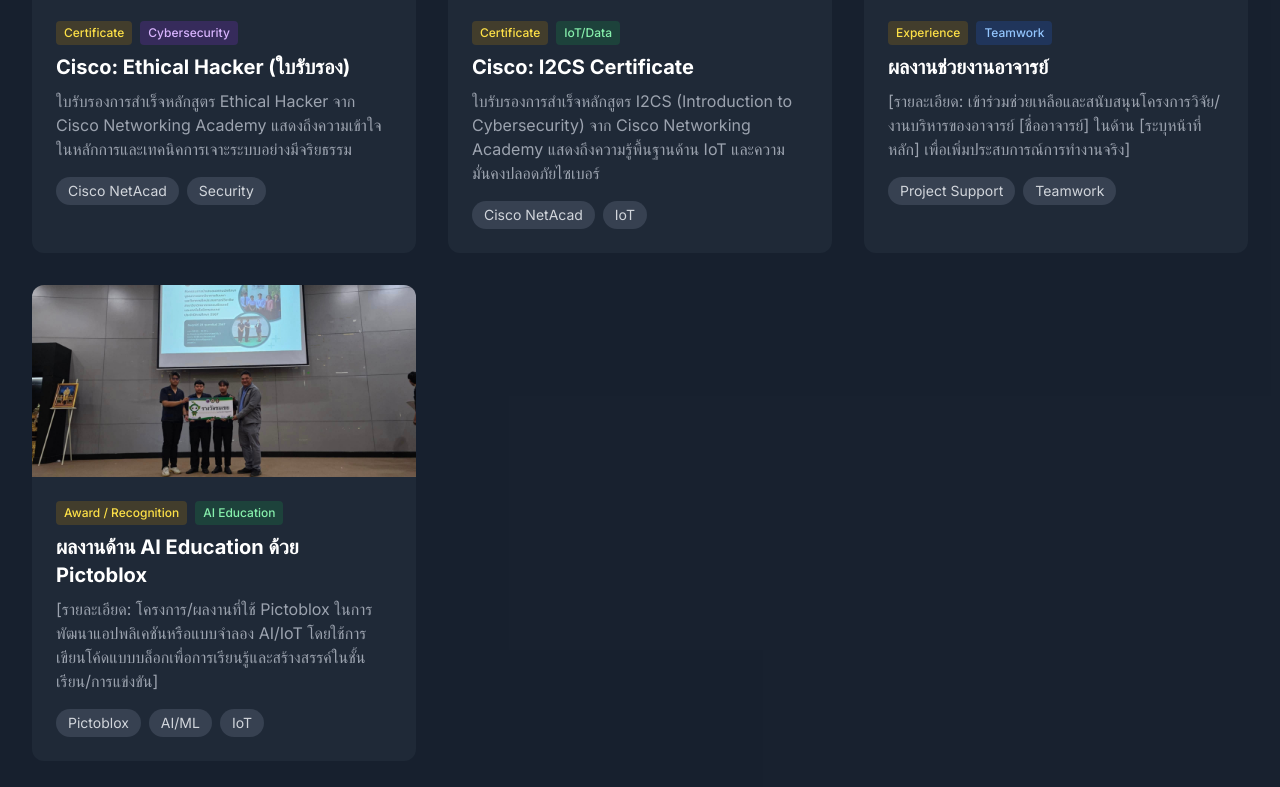
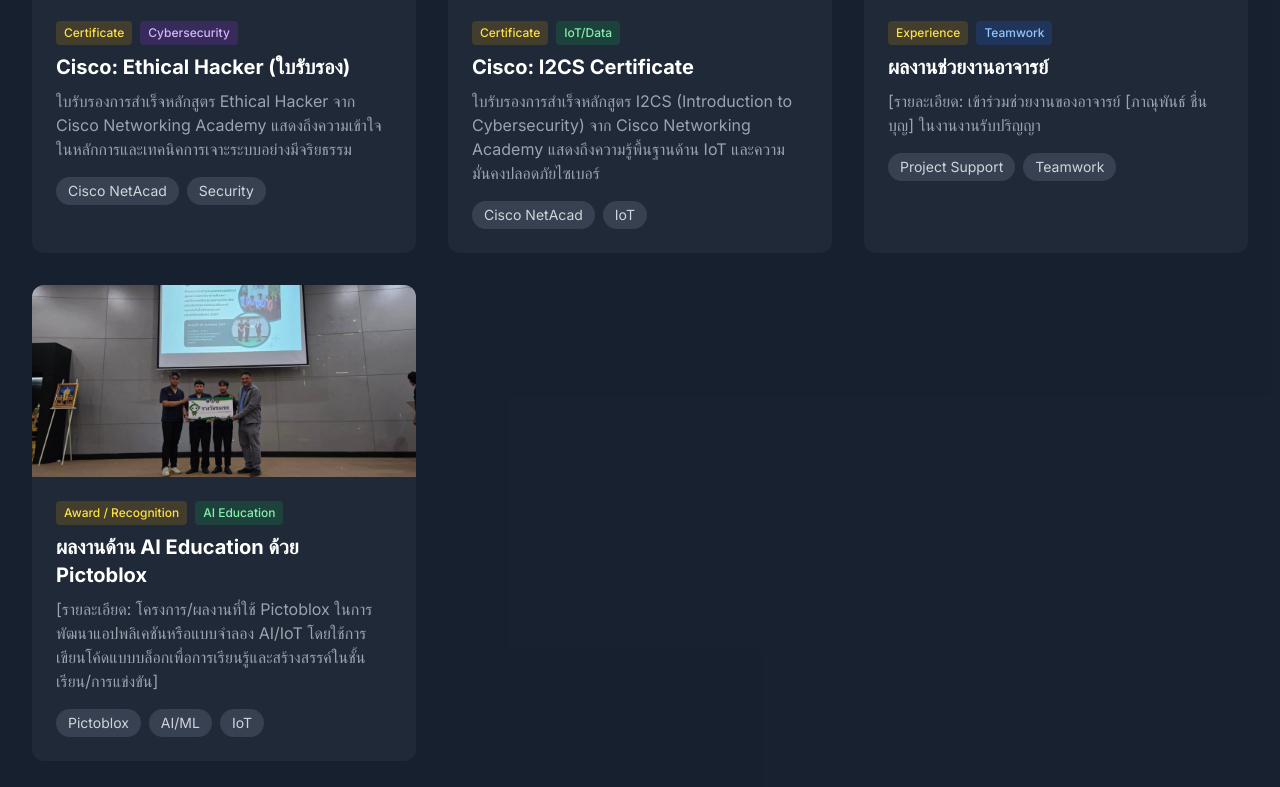
Before and after one commit to wira131/wira131.github.io, a plain HTML site: page index.html in a window 1280 px wide. Shown: the part 2653-3440 px from the top of the page. Drawn offline with nearby package versions, Linux system fonts and the light colour scheme.

Commit message:
Update index.html

```diff
--- a/index.html
+++ b/index.html
@@ -540,7 +540,7 @@
                         </div>
                         <h3 class="text-xl font-bold mb-2 text-white">ผลงานช่วยงานอาจารย์</h3>
                         <p class="text-gray-400 mb-4">
-                            [รายละเอียด: เข้าร่วมช่วยเหลือและสนับสนุนโครงการวิจัย/งานบริหารของอาจารย์ [ชื่ออาจารย์] ในด้าน [ระบุหน้าที่หลัก] เพื่อเพิ่มประสบการณ์การทำงานจริง]
+                            [รายละเอียด: เข้าร่วมช่วยงานของอาจารย์ [ภาณุพันธ์ ชื่นบุญ] ในงานงานรับปริญญา
                         </p>
                         <div class="flex flex-wrap gap-2">
                             <span class="px-3 py-1 bg-gray-700 text-gray-300 rounded-full text-sm">Project Support</span>
```
